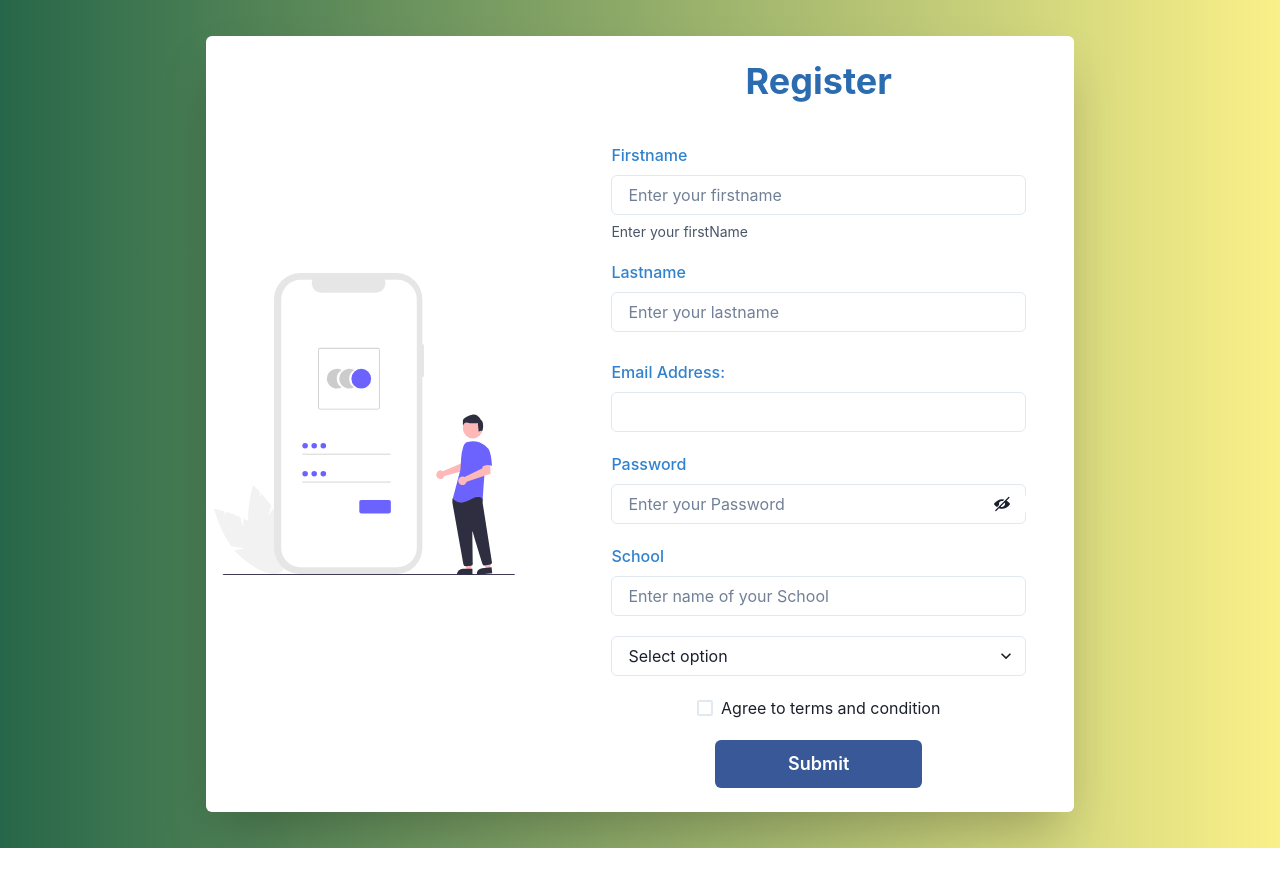
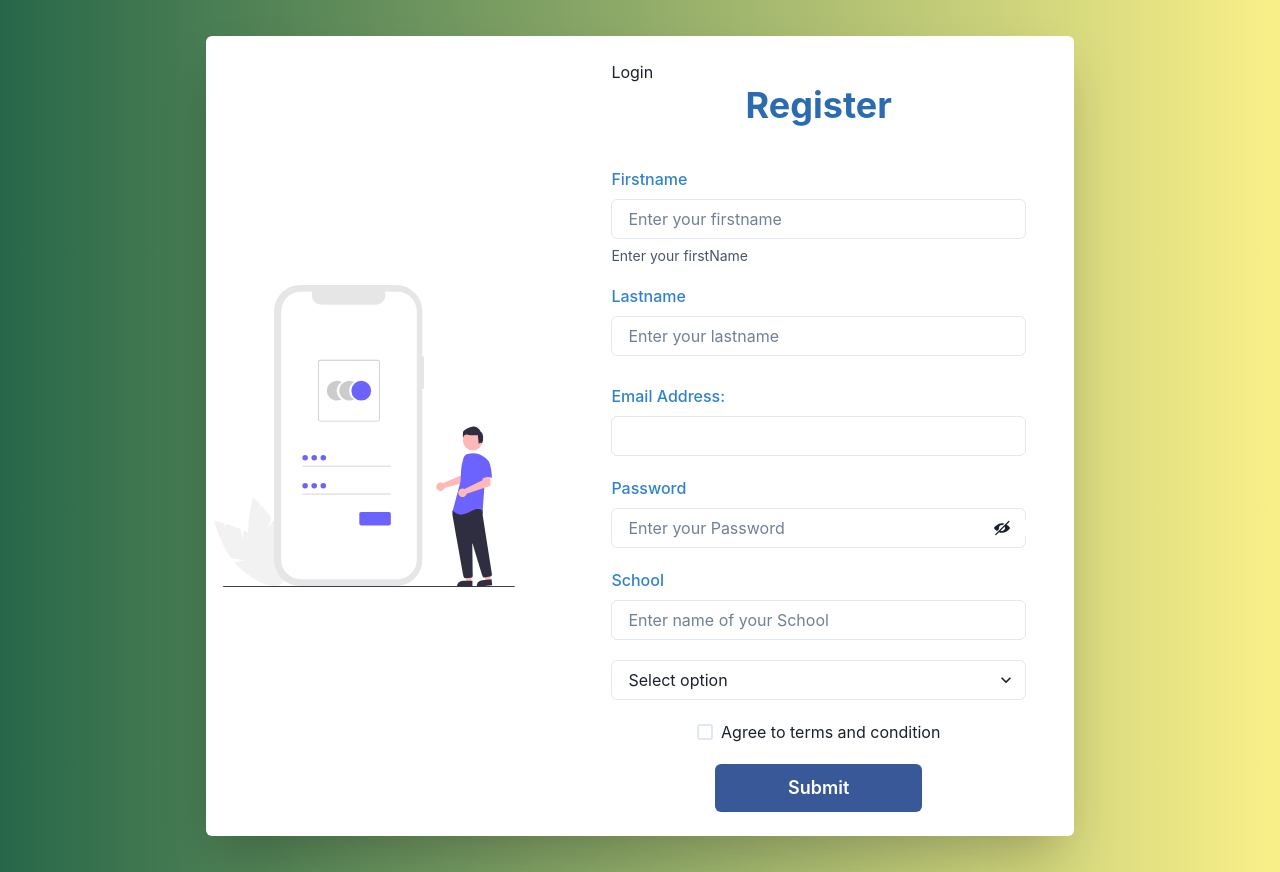
Before and after one commit to Maurice-Jah/form-react, a React (Vite) app: page / in a window 1280 px wide. Before the commit the page ends 848 px from the top, so only its background shows below. Built offline with nearby package versions, Linux system fonts and the light colour scheme.

Commit message:
Add link to navigate to sites onclick

```diff
--- a/src/Login.jsx
+++ b/src/Login.jsx
@@ -1,5 +1,5 @@
 import React, { useState, useEffect } from "react";
-
+import { Link } from "react-router-dom";
 import {
   Box,
   Flex,
@@ -12,6 +12,7 @@ import {
   Button,
   InputGroup,
   InputRightElement,
+  HStack,
 } from "@chakra-ui/react";
 
 import { ViewIcon, ViewOffIcon } from "@chakra-ui/icons";
@@ -64,6 +65,10 @@ const Login = () => {
           width={{ base: "80%" }}
           mx="3rem"
         >
+          <HStack>
+            <Link to={"/"}>Register</Link>
+          </HStack>
+
           <Heading
             as="h1"
             mb={10}
--- a/src/Register.jsx
+++ b/src/Register.jsx
@@ -1,5 +1,5 @@
 import React, { useState } from "react";
-import { useNavigate } from "react-router-dom";
+import { useNavigate, Link } from "react-router-dom";
 import {
   Box,
   Flex,
@@ -16,6 +16,7 @@ import {
   Checkbox,
   InputGroup,
   InputRightElement,
+  HStack,
 } from "@chakra-ui/react";
 
 import { ViewIcon, ViewOffIcon } from "@chakra-ui/icons";
@@ -82,6 +83,9 @@ const Register = () => {
           width={{ base: "80%" }}
           mx="3rem"
         >
+          <HStack>
+            <Link to={"/login"}> Login </Link>
+          </HStack>
           <Heading
             as="h1"
             mb={10}
```
